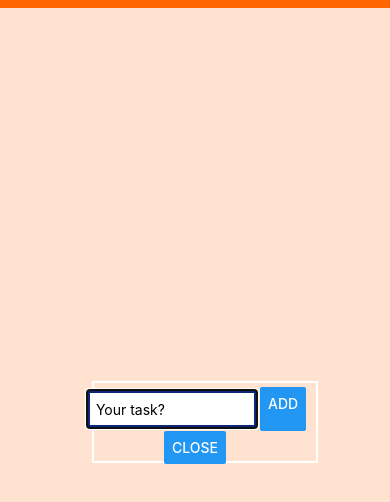
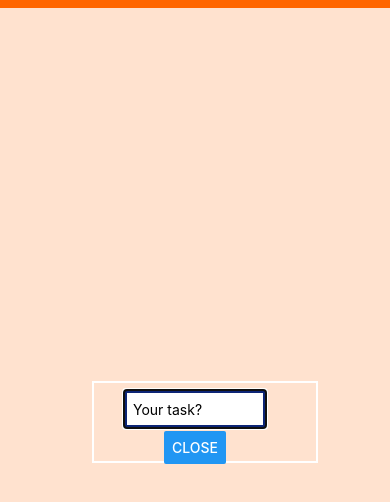
Before and after one commit to salter19/tamk-4A00EZ65-3001-kojo, a React Native app: screen / in a window 390 px wide. Both pictures are taken after a click on the button "ADD". Shown: the top 502 px of the page. Built offline with nearby package versions, Linux system fonts and the light colour scheme.

Commit message:
Remove from InputText: comment out submit button.

```diff
--- a/components/Exc2/InputText.js
+++ b/components/Exc2/InputText.js
@@ -28,7 +28,7 @@ const InputText = (props) => {
         onChangeText={(e) => setUserText(e)}
         value={userText}
       />
-      <Button title={props.buttonTitle} onPress={onSubmit} />
+      {/* <Button title={props.buttonTitle} onPress={onSubmit} /> */}
     </View>
   );
 };
```
